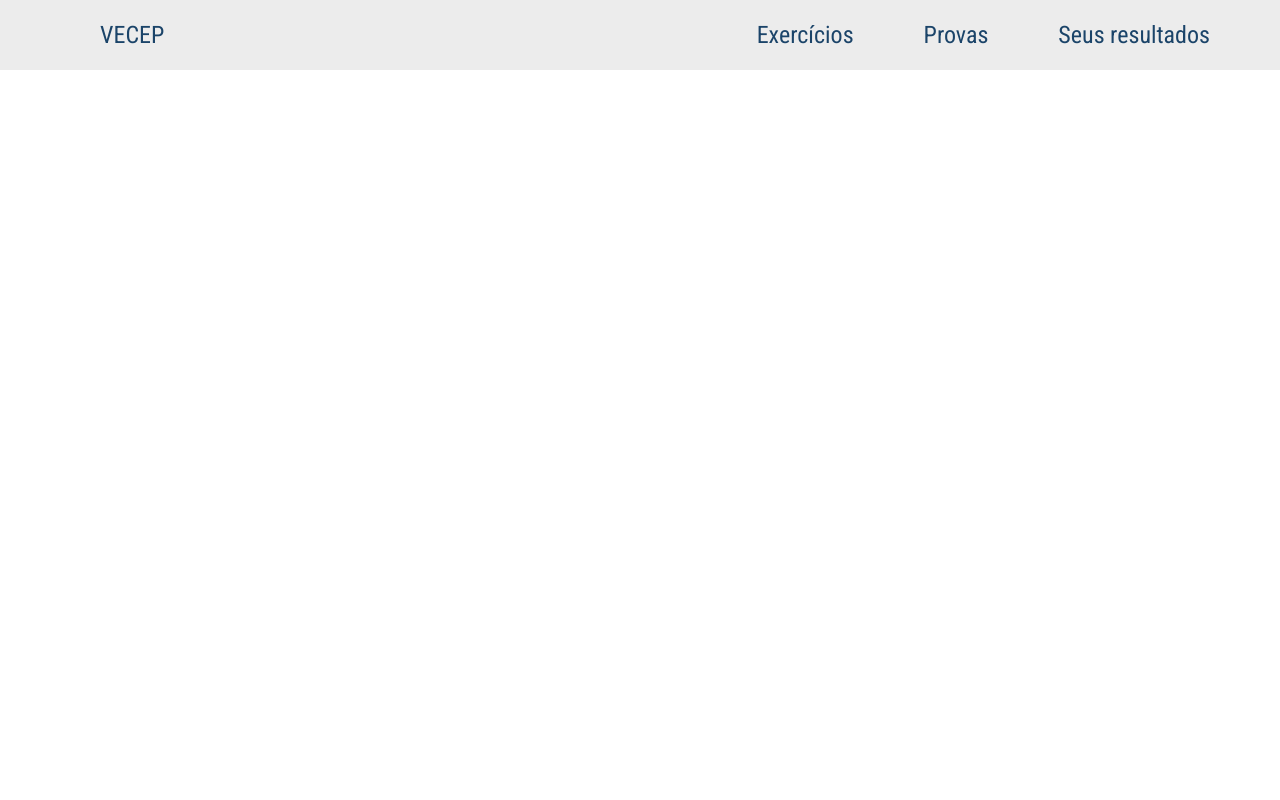
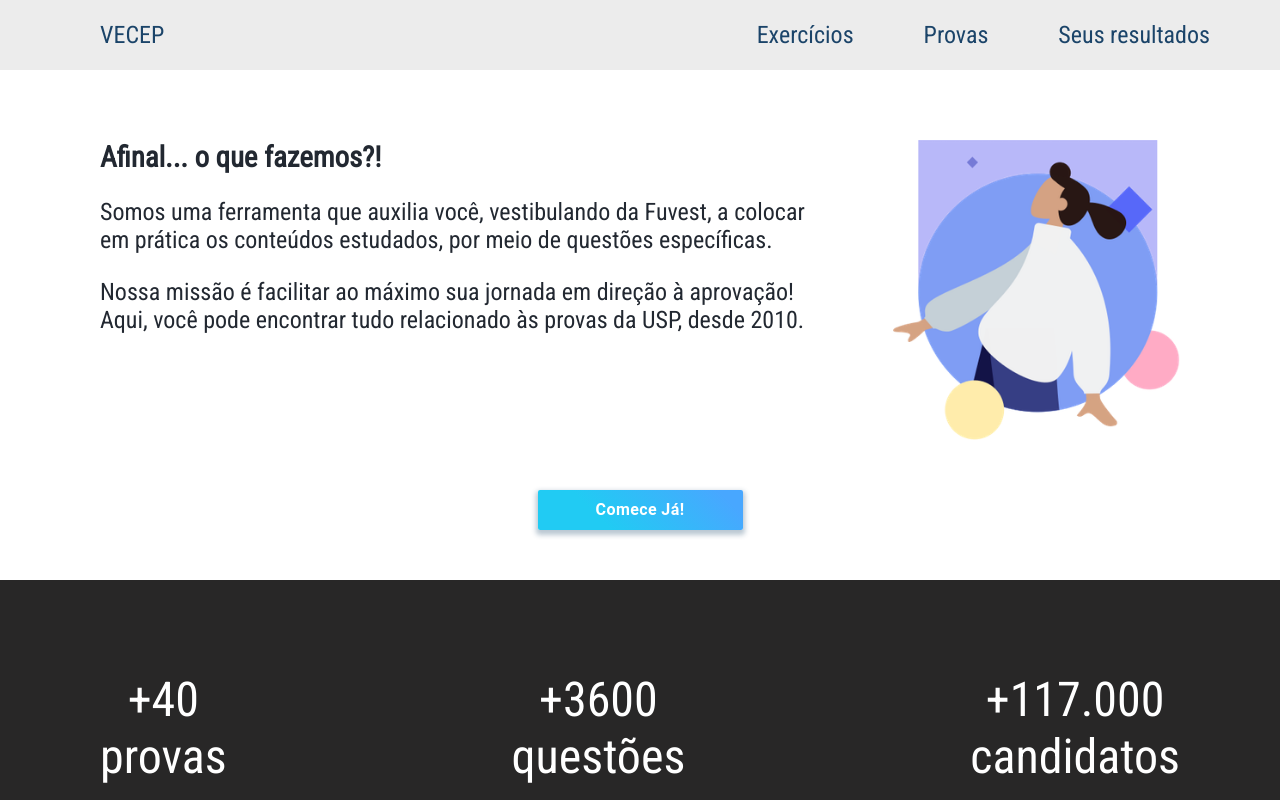
Before and after one commit to vecep/vecep-fuvest, a React (Create React App) app in the folder vecep/: page /home in a window 1280 px wide. Shown: the top 800 px of the page. Built offline with nearby package versions, Linux system fonts and the light colour scheme.

Commit message:
Prettier/Lint formating & minor changes

```diff
--- a/vecep/src/components/layout/content/Content.jsx
+++ b/vecep/src/components/layout/content/Content.jsx
@@ -2,11 +2,13 @@ import ContentContainer from './style.js';
 import React from 'react';
 import { Switch, Route } from 'react-router-dom';
 import Exercises from '../../../views/contents/exercises/Exercises';
+import Home from '../../../views/contents/home/Home.jsx';
 
 const Content = () => (
 	<ContentContainer>
 		<Switch>
-			<Route exact path="/">
+			<Route exact path="/home">
+				<Home />
 			</Route>
 			<Route path="/exercicios">
 				<Exercises />
--- a/vecep/src/views/contents/home/Home.jsx
+++ b/vecep/src/views/contents/home/Home.jsx
@@ -1,13 +1,13 @@
-import React from 'react'
+import React from 'react';
 import { Link } from 'react-router-dom';
-import { Filter, HomeContainer, Practice, Results, Side, StyledButton } from './styles'
-import { Skeleton } from '@material-ui/lab'
-import HumaaanPNG from '../../../images/humaaan.png'
+import { Filter, HomeContainer, Practice, Results, Side, StyledButton } from './styles';
+import { Skeleton } from '@material-ui/lab';
+import { SvgIcon } from '@material-ui/core';
+import ScrollButton from '../../../components/utils/scrollButton';
+import HumaaanPNG from '../../../images/humaaan.png';
 import FacebookIcon from '@material-ui/icons/Facebook';
 import InstagramIcon from '@material-ui/icons/Instagram';
 import TwitterIcon from '@material-ui/icons/Twitter';
-import ScrollButton from '../../../components/utils/scrollButton';
-import { SvgIcon } from '@material-ui/core';
 
 const DiscordIcon = () => (
 	<SvgIcon width="32" height="32" viewBox="0 0 71 55" fill="white" xmlns="http://www.w3.org/2000/svg">
@@ -15,8 +15,7 @@ const DiscordIcon = () => (
 	</SvgIcon>
 );
 
-const Home = () => {
-  const renderPage = () => (
+const Home = () => (
 	<HomeContainer>
 		<div className="home-intro">
 			<div className="text">
@@ -34,7 +33,9 @@ const Home = () => {
 			</div>
 		</div>
 
-      <StyledButton><Link to="/Exercises" draggable={false}>Comece Já!</Link></StyledButton>
+		<StyledButton>
+			<Link to="/exercicios" draggable={false}>Comece Já!</Link>
+		</StyledButton>
 
 		<div className="home-statistics">
 			<span>+40<br />provas</span>
@@ -90,15 +91,8 @@ const Home = () => {
 				</div>
 			</div>
 		</div>
+		<ScrollButton />
 	</HomeContainer>
-  )
-
-  return (
-    <>
-      {renderPage()}
-      <ScrollButton />
-    </>
 );
-}
 
 export default Home;
--- a/vecep/src/views/contents/home/styles.js
+++ b/vecep/src/views/contents/home/styles.js
@@ -262,16 +262,20 @@ const StyledButton = withStyles({
 		background: 'linear-gradient(45deg, #21CBF3 30%, #48A7FF 90%)',
 		borderRadius: 2,
 		color: 'white',
-    height: 37,
 		width: 205,
-    padding: '0 30px',
+		padding: 0,
 		boxSizing: 'border-box',
 		boxShadow: '0 3px 5px 2px rgba(27, 68, 105, .3)',
 		fontWeight: 'bold',
 
 		'&:hover': {
 			background: 'linear-gradient(45deg, #21f39f 30%, #21CBF3 90%)',
-    }
+		},
+
+		'& span, a': {
+			width: '100%',
+			lineHeight: 2.5,
+		},
 	},
 	label: {
 		textTransform: 'capitalize',
```
Also changed, not shown: vecep/src/components/utils/scrollButton/index.jsx (+4 -4 lines), vecep/src/components/utils/scrollButton/style.js (indentation only). Lines whose indentation alone changed are shown as unchanged.
